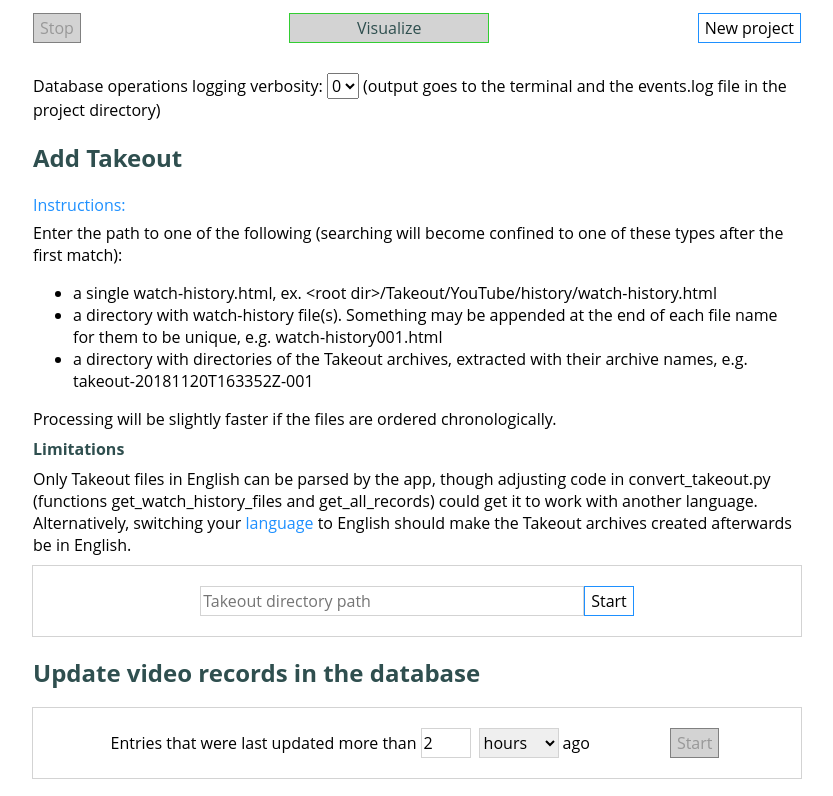
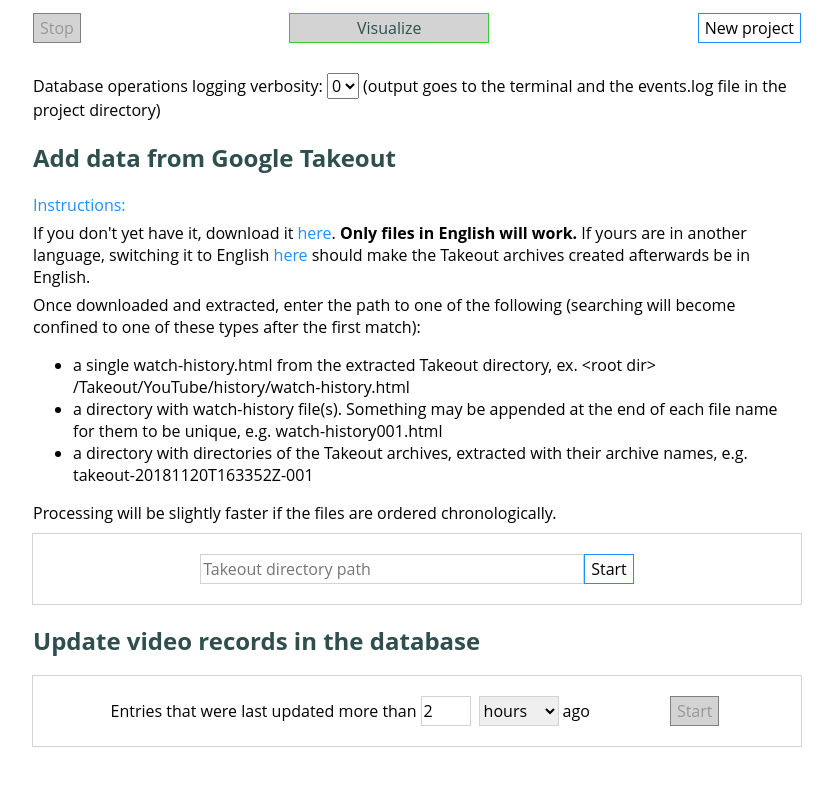
Before and after one commit to VldmrB/youtube-watched, a Flask app: template youtubewatched/templates/index.html in a window 1280 px wide. Shown: the top 796 px of the page, without its empty margins (223-1056 px from the left). Run offline with Flask 3, Linux system fonts and the light colour scheme; the template is opened without the code that fills it, so the values that code supplies are empty; parts of the project's set-up code (start-up, migrations or seed data) failed here and were passed over.

Commit message:
Remove the Limitations section from both the front page and the readme; move the warning about only English Takeout files being parsable to the part mentioning that the Takeout files are needed. More obvious this way

```diff
--- a/youtubewatched/templates/index.html
+++ b/youtubewatched/templates/index.html
@@ -26,15 +26,21 @@
     </div>
     <div id="takeout-section" data-full="{{ 'true' if db else 'false' }}">
         <div id="takeout-setup">
-            <h2>Add Takeout</h2>
+            <h2>Add data from Google Takeout</h2>
             <a href="#" id="takeout-instructions-toggle" >Instructions{{ ':' if description or not db else '' }}</a>
             <div id="takeout-instructions" class="{{ '' if description or not db else 'hidden' }}">
+                <p>If you don't yet have it, download it
+                    <a href="https://takeout.google.com/settings/takeout" target="_blank">here</a>.
+                    <b>Only files in English will work.</b> If yours are in another language, switching it to English
+                    <a href="https://myaccount.google.com/language?utm_source=google-account&amp;utm_medium=web"
+                       target="_blank">here</a> should make the Takeout archives created afterwards be in English.</p>
                 <p>
-                    Enter the path to one of the following (searching will become confined to one of these types after
-                    the first match):
+                    Once downloaded and extracted, enter the path to one of the following (searching will become
+                    confined to one of these types after the first match):
                 </p>
                 <ul>
-                    <li>a single watch-history.html, ex. &lt;root dir&gt;/Takeout/YouTube/history/watch-history.html</li>
+                    <li>a single watch-history.html from the extracted Takeout directory, ex. &lt;root dir&gt;
+                        /Takeout/YouTube/history/watch-history.html</li>
                     <li>a directory with watch-history file(s). Something may be appended at the
                         end of each file name for them to be unique, e.g. watch-history001.html</li>
                     <li>a directory with directories of the Takeout archives, extracted with their archive names, e.g.
@@ -42,13 +48,6 @@
                 </ul>
                 <p>
                     Processing will be slightly faster if the files are ordered chronologically.
-                </p>
-                <h4 id="limitations">Limitations</h4>
-                <p>
-                    Only Takeout files in English can be parsed by the app, though adjusting code in convert_takeout.py (functions
-                    get_watch_history_files and get_all_records) could get it to work with another language.<br>
-                    Alternatively, switching your <a href="https://myaccount.google.com/language?utm_source=google-account&amp;utm_medium=web" target="_blank">language</a>
-                to English should make the Takeout archives created afterwards be in English.
                 </p>
 
             </div>
```
Also changed, not shown: README.md.
